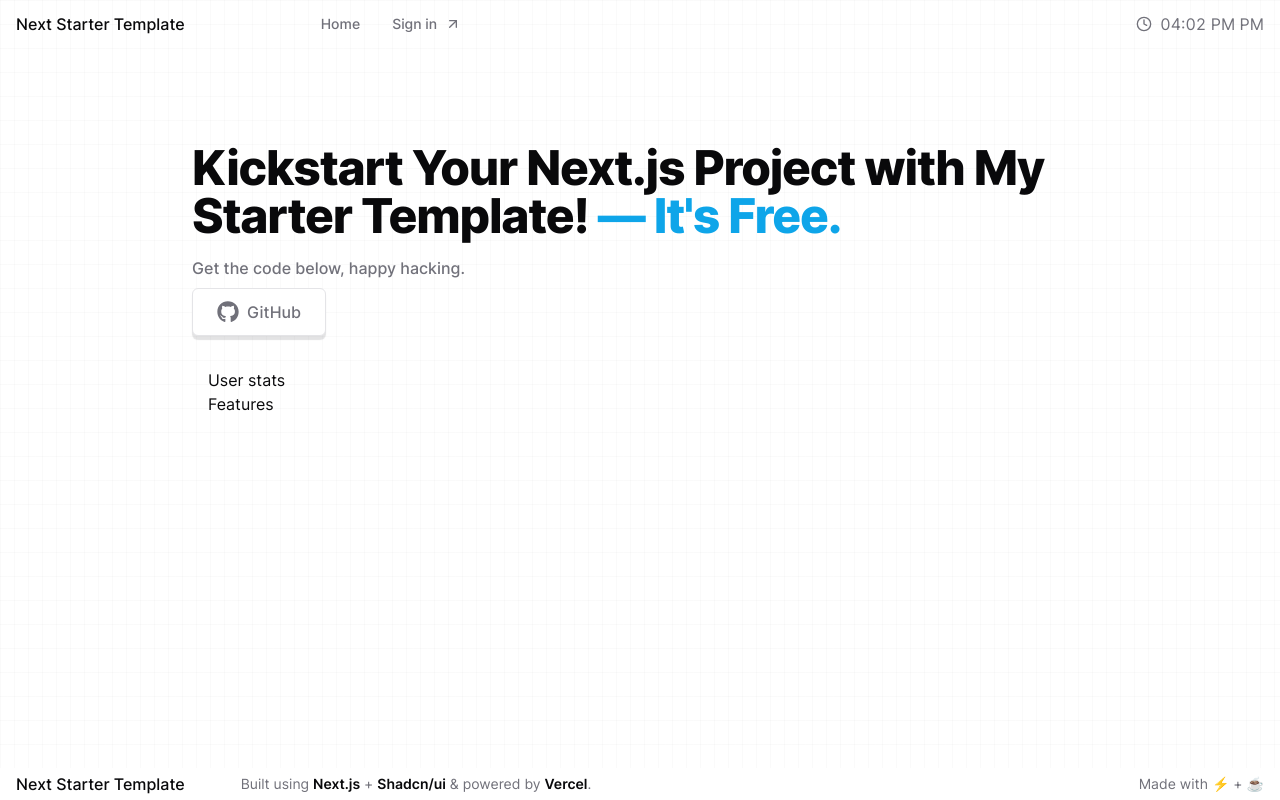
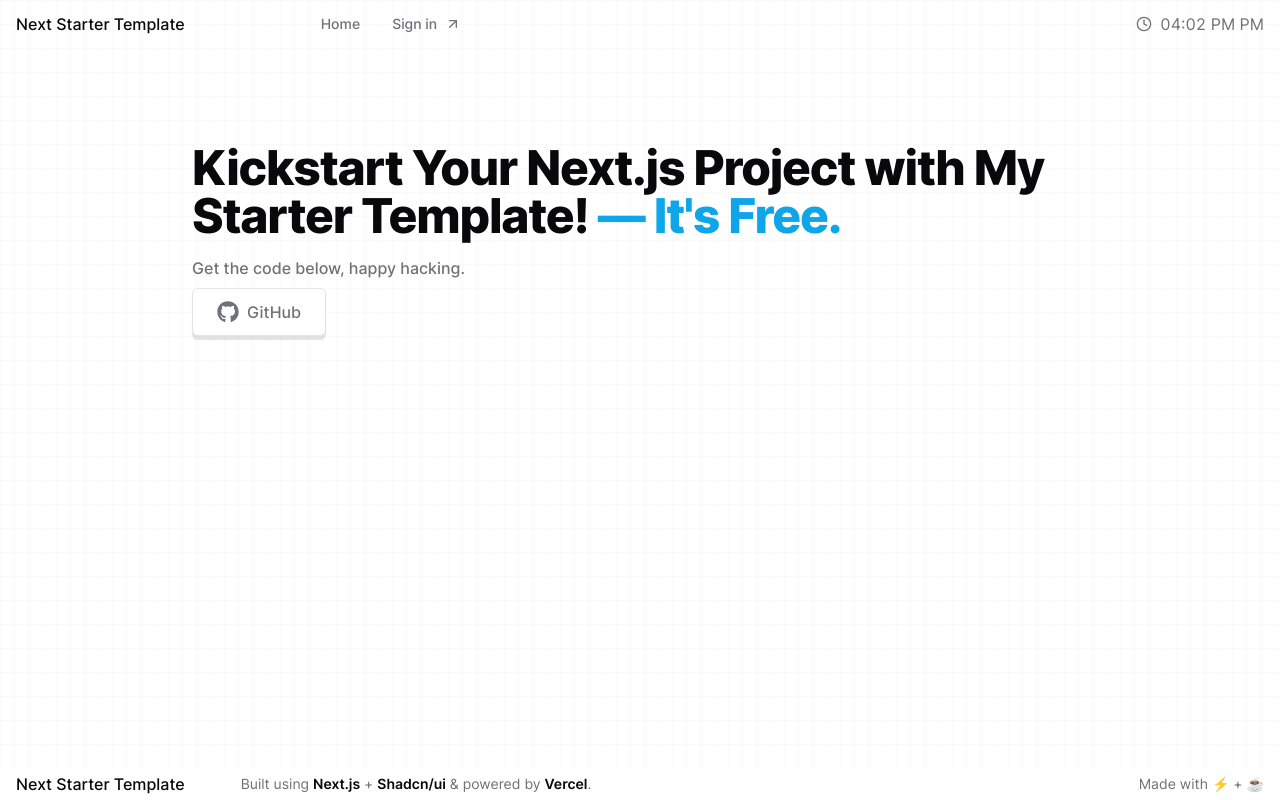
Before and after one commit to humanwhodreams/next-starter-template, a Next.js app: page / in a window 1280 px wide. Built offline with nearby package versions, Linux system fonts and the light colour scheme.

Commit message:
refac: update landing page

```diff
--- a/app/page.tsx
+++ b/app/page.tsx
@@ -16,8 +16,8 @@ function Main() {
   return (
     <section className="flex flex-col items-start flex-1 w-full max-w-4xl mx-auto my-24">
       <Hero />
-      <section className="px-4 mt-8">User stats</section>
-      <section className="px-4">Features</section>
+      {/* <section className="px-4 mt-8">User stats</section>
+      <section className="px-4">Features</section> */}
     </section>
   );
 }
```
